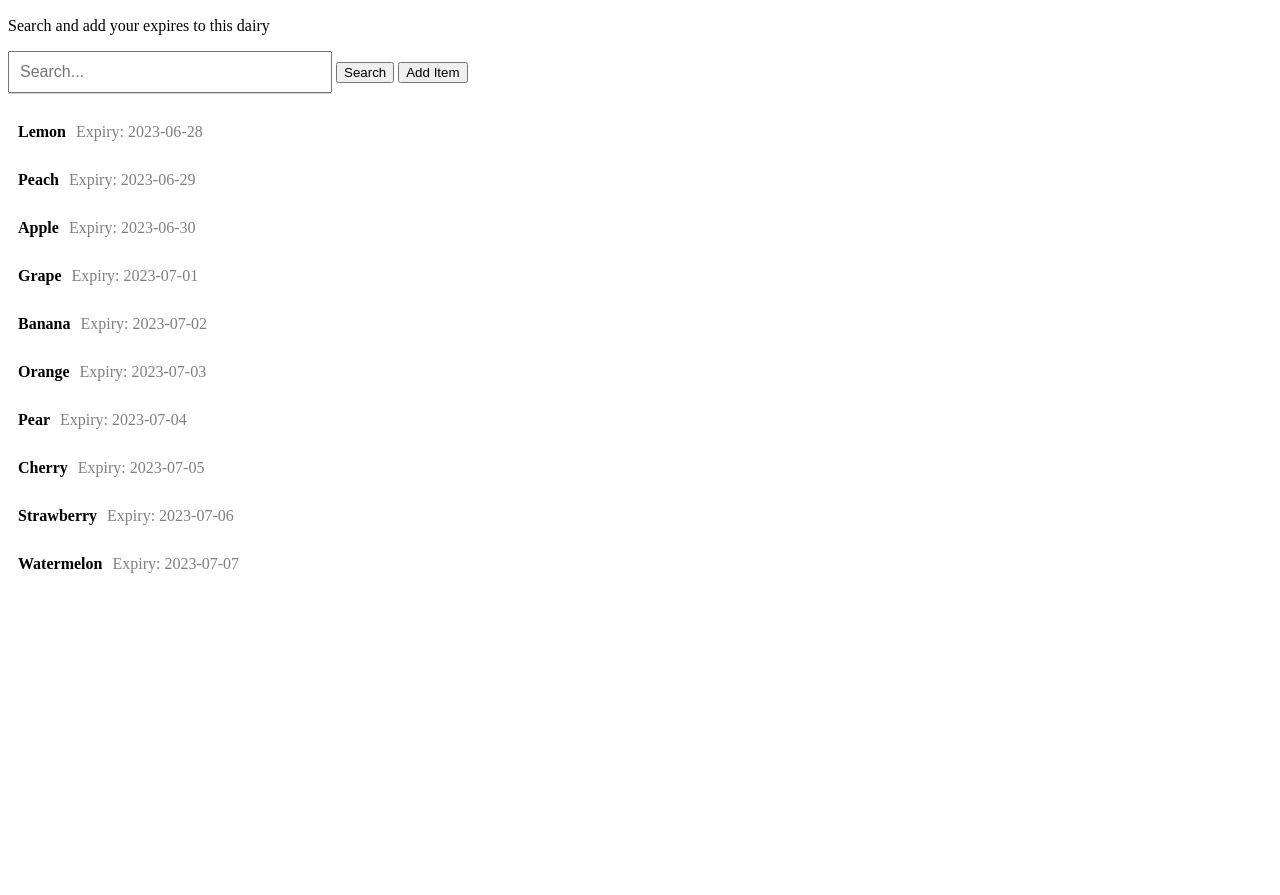
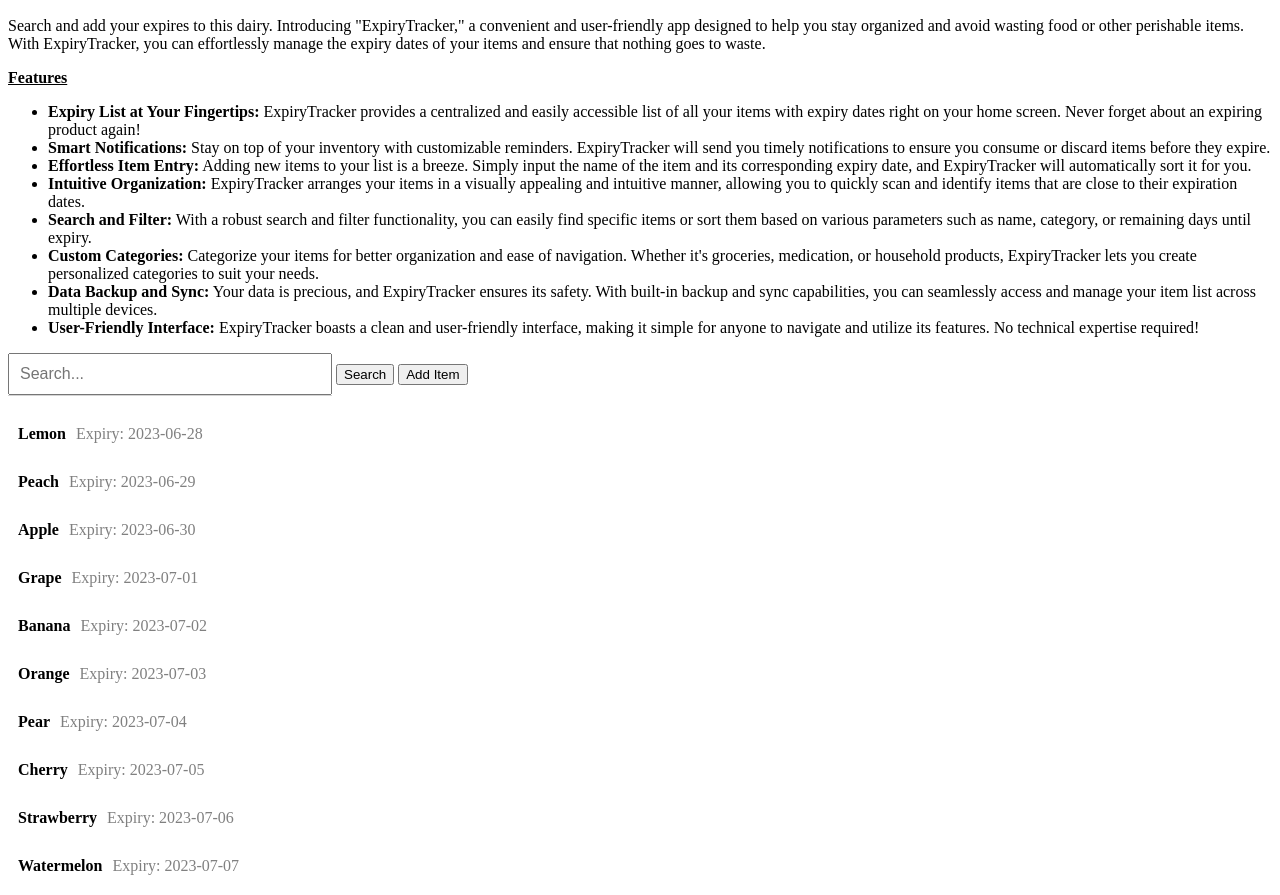
Before and after one commit to Thafzil/ExpiryDairy, a plain HTML site: page index.html in a window 1280 px wide. Shown: the part 50-945 px from the top of the page. Before the commit the page ends 800 px from the top, so only its background shows below. Drawn offline with Linux system fonts and the light colour scheme.

Commit message:
Update index.html

```diff
--- a/index.html
+++ b/index.html
@@ -84,7 +84,38 @@
 </head>
 <body>
   <h2>Expiry Dairy</h2>
-  <p> Search and add your expires to this dairy </p>
+  <p> Search and add your expires to this dairy.
+  Introducing "ExpiryTracker," a convenient and user-friendly app designed to help you stay organized and avoid wasting food or other perishable items. With ExpiryTracker, you can effortlessly manage the expiry dates of your items and ensure that nothing goes to waste.
+  </p>
+  <p><b><u>Features</u></b></p>
+  <ul>
+  <li>
+    <strong>Expiry List at Your Fingertips:</strong> ExpiryTracker provides a centralized and easily accessible list of all your items with expiry dates right on your home screen. Never forget about an expiring product again!
+  </li>
+  <li>
+    <strong>Smart Notifications:</strong> Stay on top of your inventory with customizable reminders. ExpiryTracker will send you timely notifications to ensure you consume or discard items before they expire.
+  </li>
+  <li>
+    <strong>Effortless Item Entry:</strong> Adding new items to your list is a breeze. Simply input the name of the item and its corresponding expiry date, and ExpiryTracker will automatically sort it for you.
+  </li>
+  <li>
+    <strong>Intuitive Organization:</strong> ExpiryTracker arranges your items in a visually appealing and intuitive manner, allowing you to quickly scan and identify items that are close to their expiration dates.
+  </li>
+  <li>
+    <strong>Search and Filter:</strong> With a robust search and filter functionality, you can easily find specific items or sort them based on various parameters such as name, category, or remaining days until expiry.
+  </li>
+  <li>
+    <strong>Custom Categories:</strong> Categorize your items for better organization and ease of navigation. Whether it's groceries, medication, or household products, ExpiryTracker lets you create personalized categories to suit your needs.
+  </li>
+  <li>
+    <strong>Data Backup and Sync:</strong> Your data is precious, and ExpiryTracker ensures its safety. With built-in backup and sync capabilities, you can seamlessly access and manage your item list across multiple devices.
+  </li>
+  <li>
+    <strong>User-Friendly Interface:</strong> ExpiryTracker boasts a clean and user-friendly interface, making it simple for anyone to navigate and utilize its features. No technical expertise required!
+  </li>
+</ul>
+
+
   <div class="autocomplete">
     <input type="text" id="searchInput" placeholder="Search...">
     <div class="autocomplete-items" id="autocompleteItems"></div>
```
